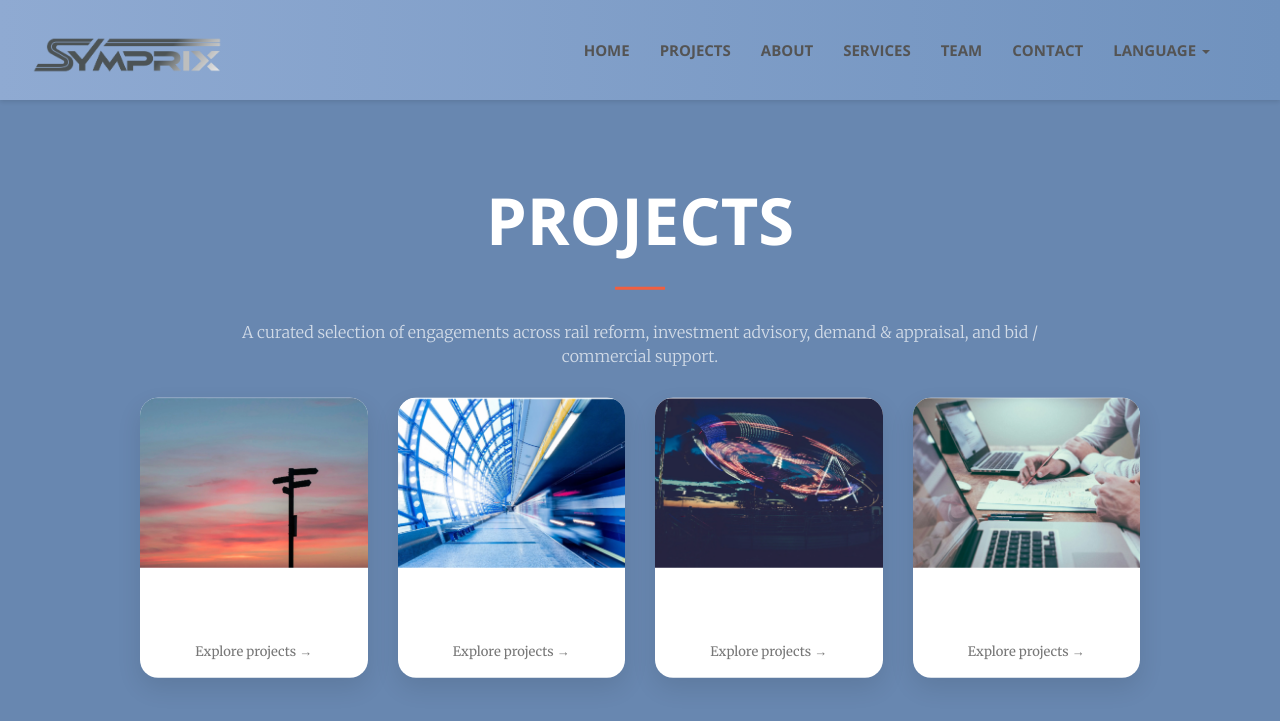
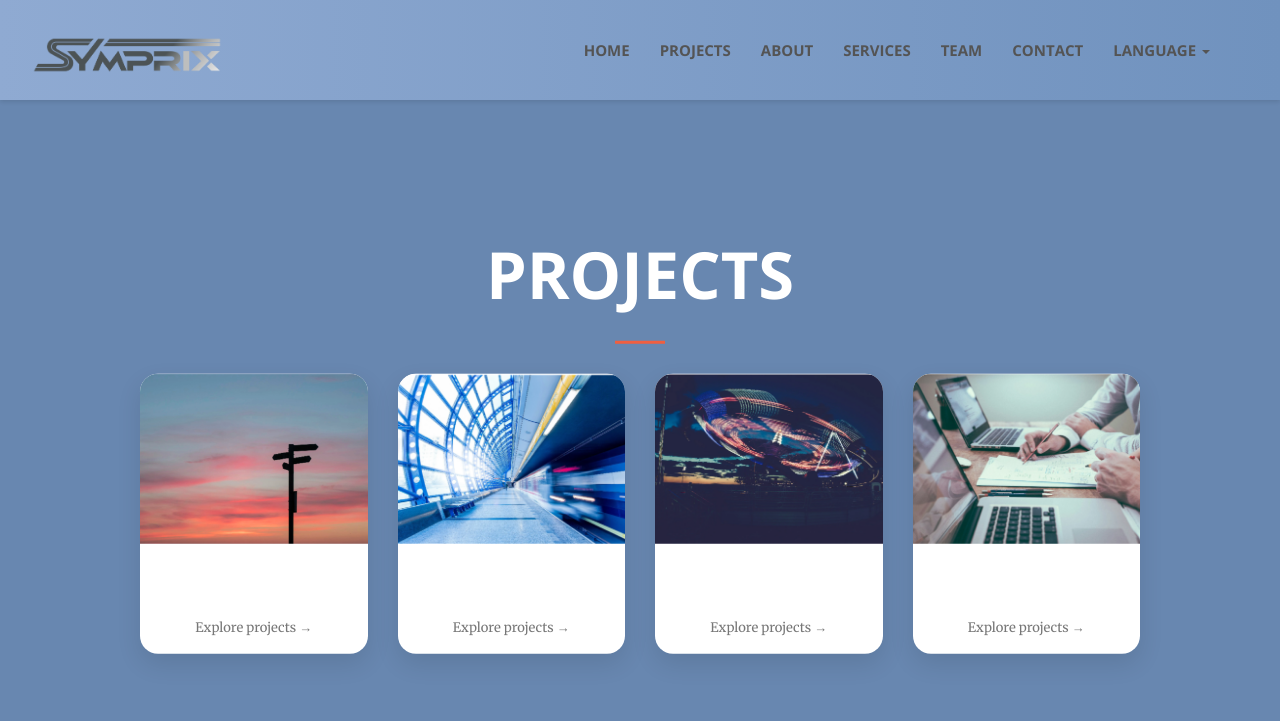
Before and after one commit to CD-Symprix/symprix, a Jekyll site: the page projects.html, which Jekyll copies as it is, in a window 1280 px wide and 900 px high. Shown: the top 721 px of the window. Built offline with Jekyll 4.4.1, drawn with Linux system fonts in a browser that asks for light colours.

Commit message:
Update projects.html

```diff
--- a/projects.html
+++ b/projects.html
@@ -80,13 +80,13 @@
 
     /* Make blue hero section taller */
     header.masthead {
-      padding-top: 180px;      /* space above title */
-      padding-bottom: 240px;   /* extend blue background below cards */
+      padding-top: 200px;      /* space above title */
+      padding-bottom: 200px;   /* extend blue background below cards */
     }
 
     /* If your cards sit inside a wrapper, also ensure it has spacing */
     .category-grid {
-      padding-bottom: 40px;
+      padding-bottom: 10px;
     }
 
     /* -------------------------
@@ -191,10 +191,6 @@
       <div class="header-content-inner">
         <h1><b>Projects</b></h1>
         <hr>
-      <p>
-        A curated selection of engagements across rail reform, investment advisory,
-        demand & appraisal, and bid / commercial support.
-      </p>
 
       <div class="category-grid category-grid--always">
         <div class="row">
```
